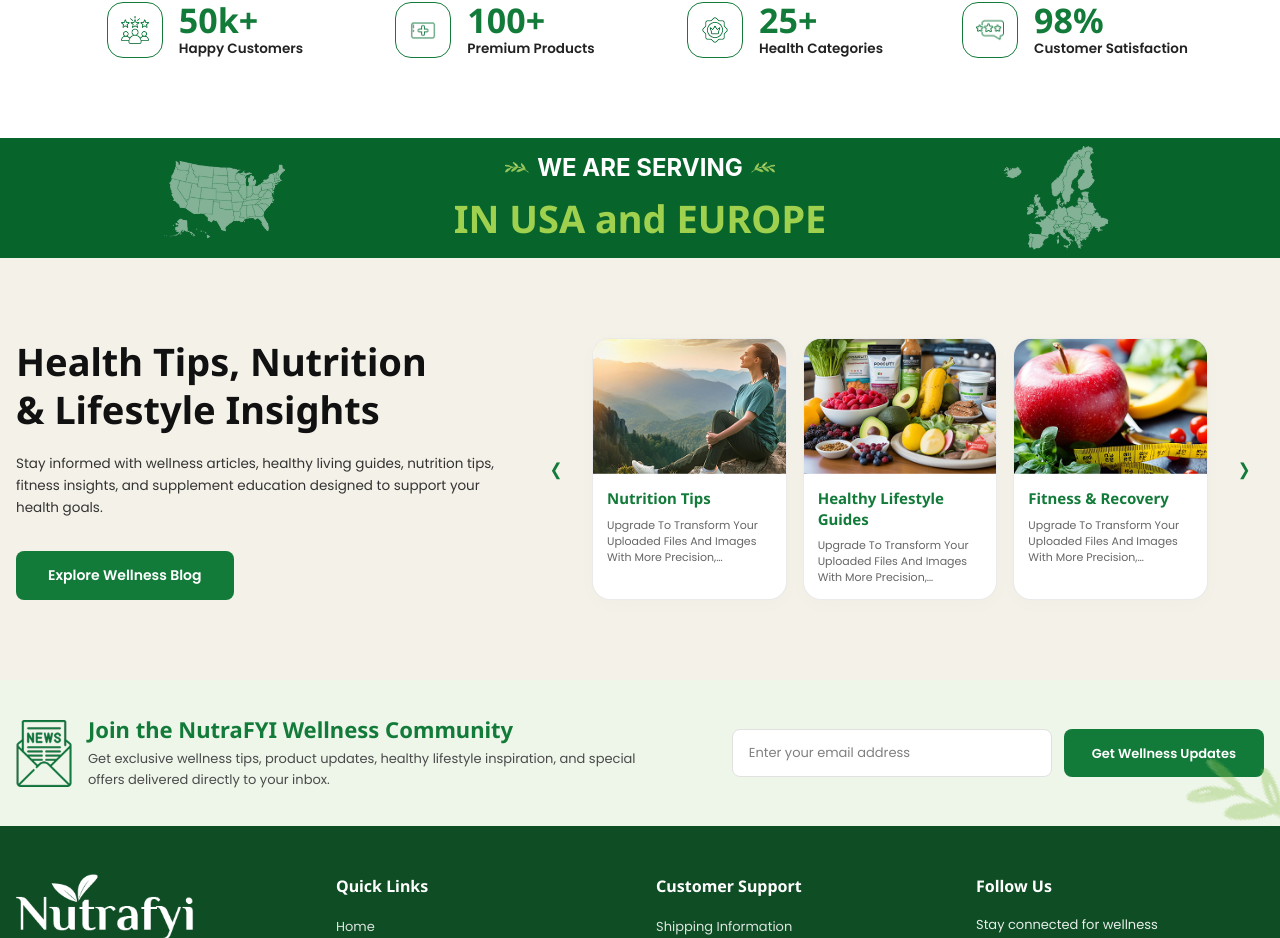
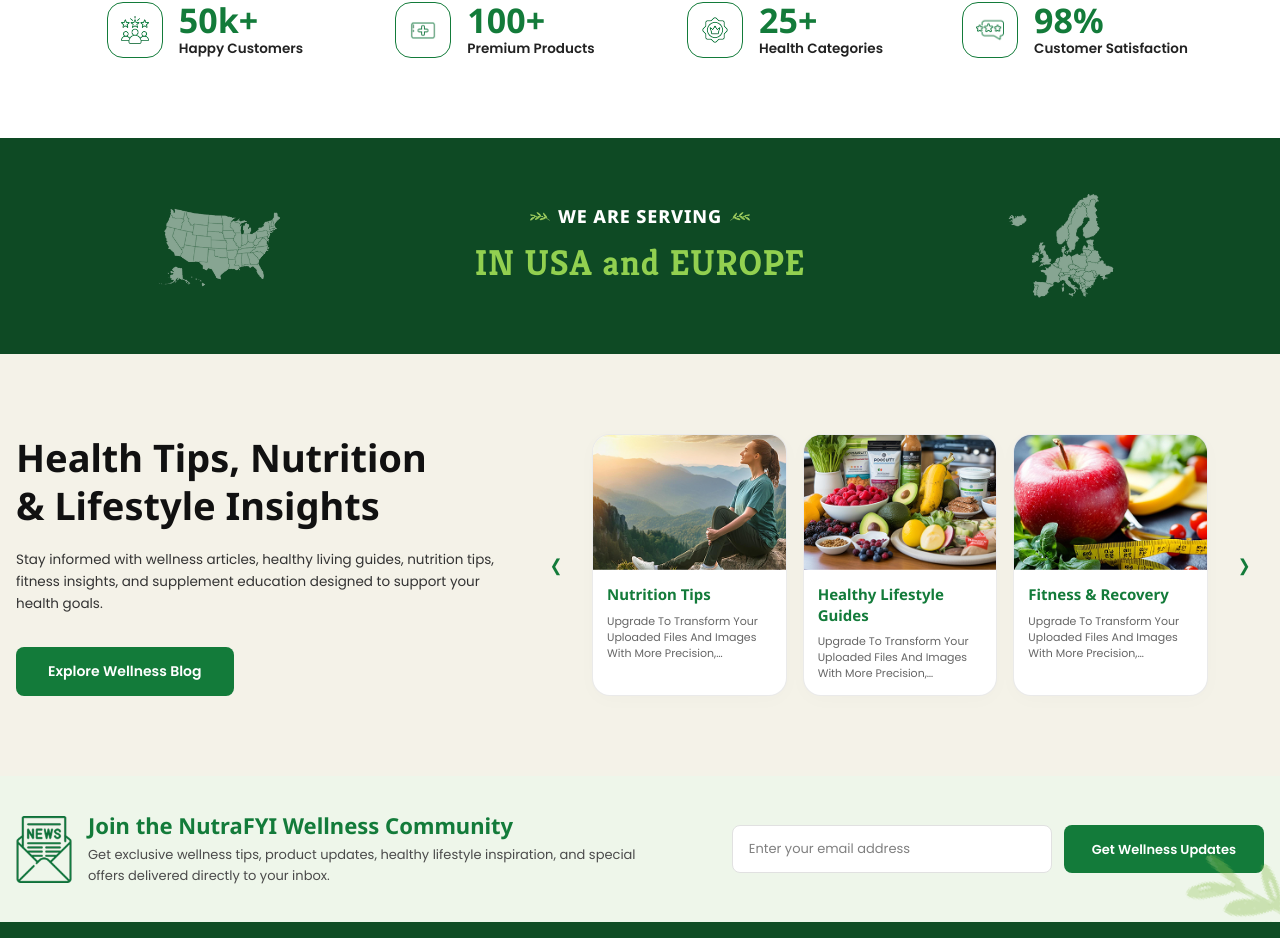
Before and after one commit to drashijaintms/nutrafyi, a React (Vite) app: page /about in a window 1280 px wide. Shown: the part 1487-2425 px from the top of the page. Built offline with nearby package versions, Linux system fonts and the light colour scheme; no server answers.

Commit message:
Update Serving Locations section with Kreon and Noto Sans fonts, darker green background and spacing

```diff
--- a/index.html
+++ b/index.html
@@ -7,7 +7,7 @@
     <title>my-react-app</title>
     <link rel="preconnect" href="https://fonts.googleapis.com" />
     <link rel="preconnect" href="https://fonts.gstatic.com" crossorigin />
-    <link href="https://fonts.googleapis.com/css2?family=Noto+Sans:ital,wght@0,300;0,400;0,500;0,600;0,700;0,800&family=Taviraj:ital,wght@0,300;0,400;0,500;0,600;0,700&family=Poppins:ital,wght@0,300;0,400;0,500;0,600;0,700;1,300;1,400&display=swap" rel="stylesheet" />
+    <link href="https://fonts.googleapis.com/css2?family=Kreon:wght@400;500;600;700&family=Noto+Sans:ital,wght@0,300;0,400;0,500;0,600;0,700;0,800&family=Taviraj:ital,wght@0,300;0,400;0,500;0,600;0,700&family=Poppins:ital,wght@0,300;0,400;0,500;0,600;0,700;1,300;1,400&display=swap" rel="stylesheet" />
   </head>
   <body>
     <div id="root"></div>
--- a/src/components/ServingLocations.jsx
+++ b/src/components/ServingLocations.jsx
@@ -4,39 +4,42 @@ import europeMap from "../assets/about/Europe-Map.png";
 
 function ServingLocations() {
   return (
-    <section className="bg-[#07652c]">
+    <section className="bg-[#0e4a24] py-8 md:py-12 overflow-hidden">
 
       <div className="max-w-7xl mx-auto px-4">
 
-        <div className="grid grid-cols-3 items-center">
+        <div className="grid grid-cols-3 items-center gap-4">
 
           {/* USA */}
           <div className="flex justify-center">
             <img
               src={usaMap}
               alt="USA"
-              className="w-[140px] opacity-100"
+              className="w-[110px] md:w-[140px] opacity-100 object-contain"
             />
           </div>
 
           {/* Center Content */}
           <div className="text-center">
 
-            <div className="flex items-center justify-center gap-2 mb-1">
+            <div className="flex items-center justify-center gap-1.5 md:gap-2 mb-1.5">
 
               <img
                 src={headingLeaf}
                 alt=""
-                className="w-6"
+                className="w-4 md:w-5 object-contain"
               />
 
               <span
                 className="
                   text-white
-                  font-bold
+                  font-extrabold
                   uppercase
-                  text-[24px]
+                  text-[14px]
+                  md:text-[18px]
+                  tracking-wider
                 "
+                style={{ fontFamily: "'Noto Sans', sans-serif" }}
               >
                 We Are Serving
               </span>
@@ -44,17 +47,21 @@ function ServingLocations() {
               <img
                 src={headingLeaf}
                 alt=""
-                className="w-6 scale-x-[-1]"
+                className="w-4 md:w-5 object-contain scale-x-[-1]"
               />
 
             </div>
 
             <h2
               className="
-                text-[#9fd14f]
-                text-[38px]
+                text-[#92d050]
+                text-[24px]
+                sm:text-[28px]
+                md:text-[36px]
                 font-bold
+                tracking-wide
               "
+              style={{ fontFamily: "'Kreon', serif" }}
             >
               IN USA and EUROPE
             </h2>
@@ -66,7 +73,7 @@ function ServingLocations() {
             <img
               src={europeMap}
               alt="Europe"
-              className="w-[120px] opacity-100"
+              className="w-[90px] md:w-[120px] opacity-100 object-contain"
             />
           </div>
 
```
